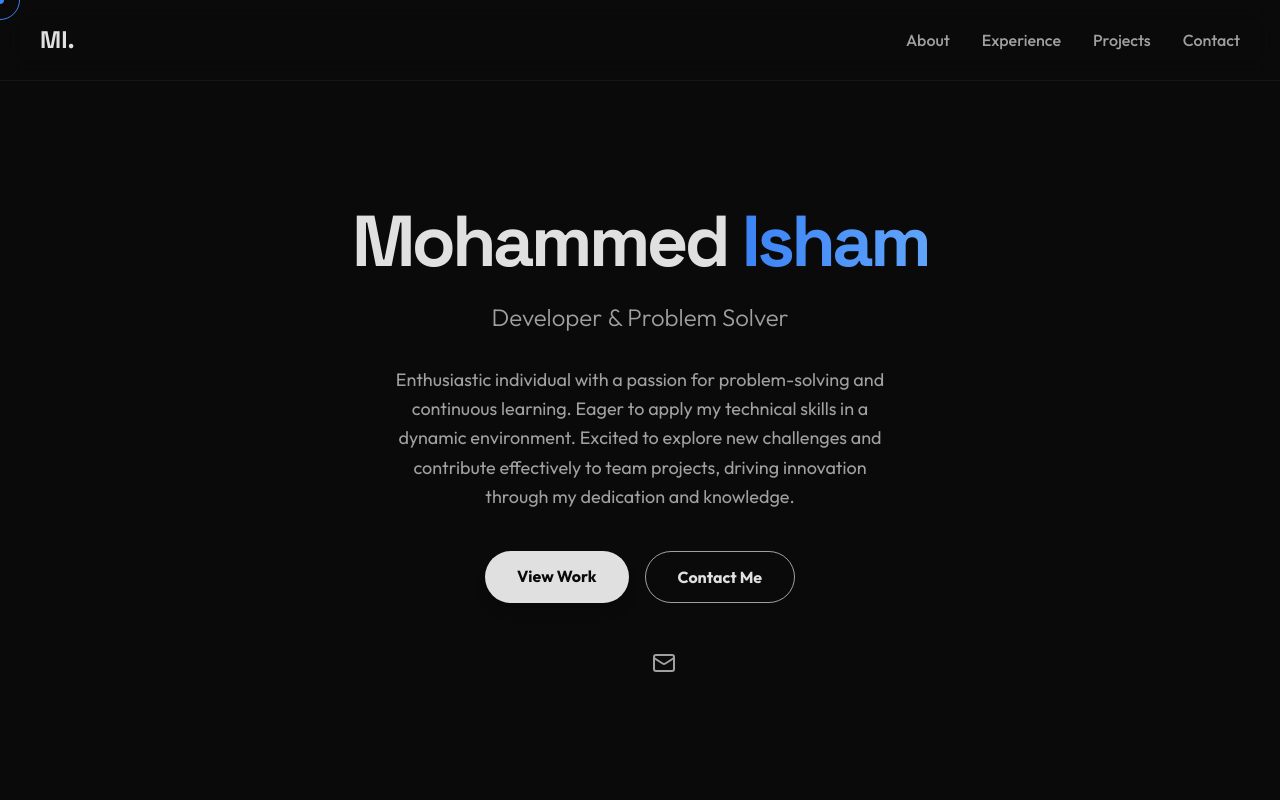
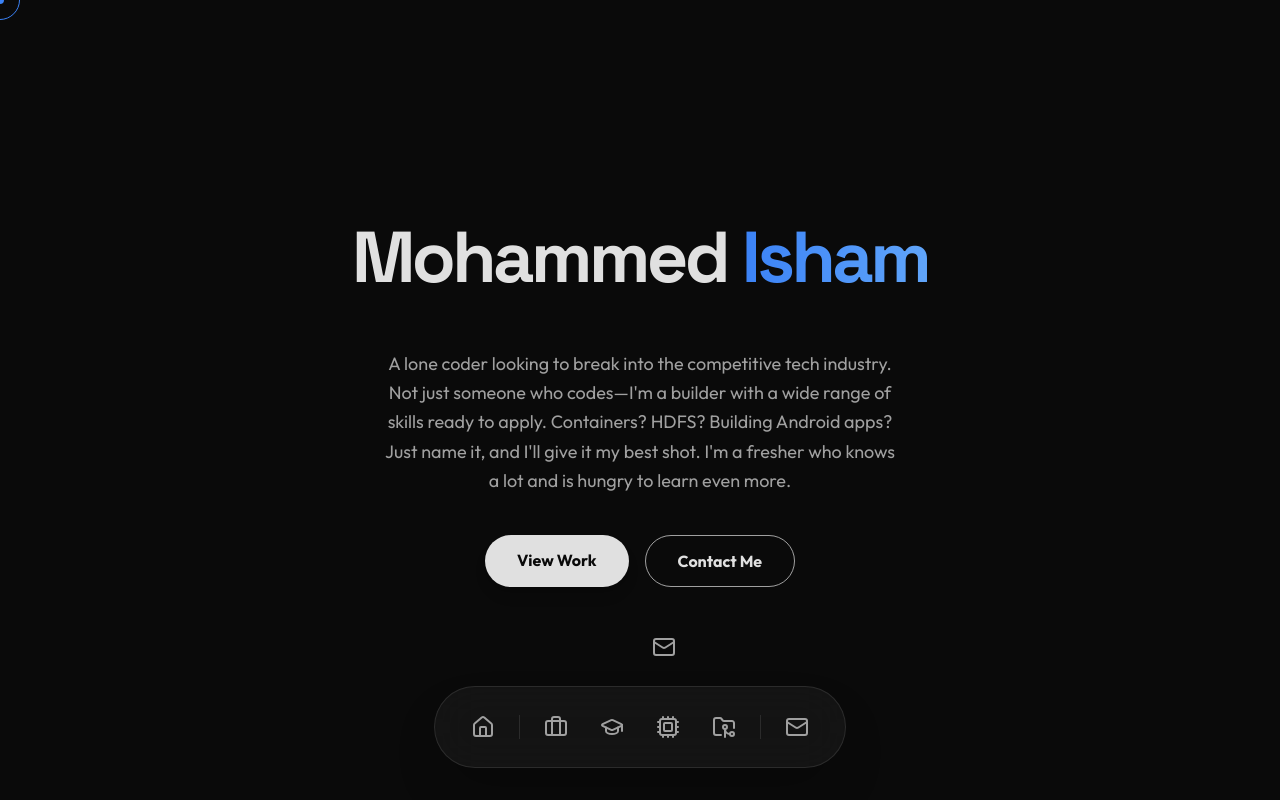
Before and after one commit to Dexterisham/Isham_Portfolio, a plain HTML site: page index.html in a window 1280 px wide. Shown: the top 800 px of the page. Drawn offline with nearby package versions, Linux system fonts and the light colour scheme.

Commit message:
chnged something

```diff
--- a/index.html
+++ b/index.html
@@ -58,7 +58,7 @@
 </head>
 
 <body
-    class="bg-bg text-text font-main leading-relaxed overflow-x-hidden antialiased selection:bg-accent selection:text-white">
+    class="bg-bg text-text font-main leading-relaxed overflow-x-hidden antialiased selection:bg-accent selection:text-white pb-32">
     <div
         class="cursor-dot fixed top-0 left-0 w-2 h-2 bg-accent rounded-full z-[9999] pointer-events-none -translate-x-1/2 -translate-y-1/2 hidden md:block">
     </div>
@@ -66,51 +66,7 @@
         class="cursor-outline fixed top-0 left-0 w-10 h-10 border border-accent rounded-full z-[9999] pointer-events-none -translate-x-1/2 -translate-y-1/2 transition-all duration-200 ease-out hidden md:block">
     </div>
 
-    <nav class="fixed w-full top-0 z-50 bg-[#0a0a0a]/80 backdrop-blur-md border-b border-white/5">
-        <div class="container flex justify-between items-center py-6 px-5 lg:px-0">
-            <div class="text-2xl font-bold font-mono text-text">MI.</div>
 
-            <!-- Desktop Menu -->
-            <ul class="hidden md:flex gap-8 list-none">
-                <li><a href="#about"
-                        class="text-secondary-text hover:text-text font-medium transition-colors relative group">About<span
-                            class="absolute left-0 -bottom-1 w-0 h-[2px] bg-accent transition-all duration-300 group-hover:w-full"></span></a>
-                </li>
-                <li><a href="#experience"
-                        class="text-secondary-text hover:text-text font-medium transition-colors relative group">Experience<span
-                            class="absolute left-0 -bottom-1 w-0 h-[2px] bg-accent transition-all duration-300 group-hover:w-full"></span></a>
-                </li>
-                <li><a href="#projects"
-                        class="text-secondary-text hover:text-text font-medium transition-colors relative group">Projects<span
-                            class="absolute left-0 -bottom-1 w-0 h-[2px] bg-accent transition-all duration-300 group-hover:w-full"></span></a>
-                </li>
-                <li><a href="#contact"
-                        class="text-secondary-text hover:text-text font-medium transition-colors relative group">Contact<span
-                            class="absolute left-0 -bottom-1 w-0 h-[2px] bg-accent transition-all duration-300 group-hover:w-full"></span></a>
-                </li>
-            </ul>
-
-            <!-- Mobile Hamburger -->
-            <div class="md:hidden cursor-pointer z-[1001] space-y-1.5 group" id="hamburger">
-                <span class="block w-6 h-0.5 bg-text transition-transform duration-300 origin-center"></span>
-                <span class="block w-6 h-0.5 bg-text transition-opacity duration-300"></span>
-                <span class="block w-6 h-0.5 bg-text transition-transform duration-300 origin-center"></span>
-            </div>
-        </div>
-
-        <!-- Mobile Menu Overlay -->
-        <div class="fixed inset-0 bg-bg/95 backdrop-blur-xl z-[1000] flex flex-col justify-center items-center gap-8 transition-all duration-300 translate-x-full md:hidden"
-            id="mobile-menu">
-            <a href="#about"
-                class="text-2xl font-medium text-secondary-text hover:text-accent transition-colors mobile-link">About</a>
-            <a href="#experience"
-                class="text-2xl font-medium text-secondary-text hover:text-accent transition-colors mobile-link">Experience</a>
-            <a href="#projects"
-                class="text-2xl font-medium text-secondary-text hover:text-accent transition-colors mobile-link">Projects</a>
-            <a href="#contact"
-                class="text-2xl font-medium text-secondary-text hover:text-accent transition-colors mobile-link">Contact</a>
-        </div>
-    </nav>
 
     <main>
         <section id="hero" class="min-h-screen flex items-center justify-center text-center px-4 relative pt-20">
@@ -162,6 +118,56 @@
         <p>&copy; 2025 Mohammed Isham. All rights reserved.</p>
     </footer>
 
+    <!-- Floating Dock Navigation -->
+    <div class="fixed bottom-8 left-1/2 -translate-x-1/2 z-50">
+        <nav
+            class="flex items-center gap-2 px-6 py-4 bg-[#171717]/80 backdrop-blur-xl border border-white/10 rounded-full shadow-2xl transition-all duration-300 hover:scale-[1.02]">
+
+            <a href="#hero" class="group relative p-3 rounded-full hover:bg-white/10 transition-all duration-300">
+                <i data-lucide="home" class="w-6 h-6 text-secondary-text group-hover:text-accent transition-colors"></i>
+                <span
+                    class="absolute -top-10 left-1/2 -translate-x-1/2 px-2 py-1 bg-card-bg border border-white/10 rounded text-xs text-white opacity-0 group-hover:opacity-100 transition-opacity duration-300 whitespace-nowrap pointer-events-none">Home</span>
+            </a>
+
+            <div class="w-px h-6 bg-white/10 mx-1"></div>
+
+            <a href="#experience" class="group relative p-3 rounded-full hover:bg-white/10 transition-all duration-300">
+                <i data-lucide="briefcase"
+                    class="w-6 h-6 text-secondary-text group-hover:text-accent transition-colors"></i>
+                <span
+                    class="absolute -top-10 left-1/2 -translate-x-1/2 px-2 py-1 bg-card-bg border border-white/10 rounded text-xs text-white opacity-0 group-hover:opacity-100 transition-opacity duration-300 whitespace-nowrap pointer-events-none">Experience</span>
+            </a>
+
+            <a href="#education" class="group relative p-3 rounded-full hover:bg-white/10 transition-all duration-300">
+                <i data-lucide="graduation-cap"
+                    class="w-6 h-6 text-secondary-text group-hover:text-accent transition-colors"></i>
+                <span
+                    class="absolute -top-10 left-1/2 -translate-x-1/2 px-2 py-1 bg-card-bg border border-white/10 rounded text-xs text-white opacity-0 group-hover:opacity-100 transition-opacity duration-300 whitespace-nowrap pointer-events-none">Education</span>
+            </a>
+
+            <a href="#skills" class="group relative p-3 rounded-full hover:bg-white/10 transition-all duration-300">
+                <i data-lucide="cpu" class="w-6 h-6 text-secondary-text group-hover:text-accent transition-colors"></i>
+                <span
+                    class="absolute -top-10 left-1/2 -translate-x-1/2 px-2 py-1 bg-card-bg border border-white/10 rounded text-xs text-white opacity-0 group-hover:opacity-100 transition-opacity duration-300 whitespace-nowrap pointer-events-none">Skills</span>
+            </a>
+
+            <a href="#projects" class="group relative p-3 rounded-full hover:bg-white/10 transition-all duration-300">
+                <i data-lucide="folder-git-2"
+                    class="w-6 h-6 text-secondary-text group-hover:text-accent transition-colors"></i>
+                <span
+                    class="absolute -top-10 left-1/2 -translate-x-1/2 px-2 py-1 bg-card-bg border border-white/10 rounded text-xs text-white opacity-0 group-hover:opacity-100 transition-opacity duration-300 whitespace-nowrap pointer-events-none">Projects</span>
+            </a>
+
+            <div class="w-px h-6 bg-white/10 mx-1"></div>
+
+            <a href="#contact" class="group relative p-3 rounded-full hover:bg-accent/20 transition-all duration-300">
+                <i data-lucide="mail" class="w-6 h-6 text-secondary-text group-hover:text-accent transition-colors"></i>
+                <span
+                    class="absolute -top-10 left-1/2 -translate-x-1/2 px-2 py-1 bg-card-bg border border-white/10 rounded text-xs text-white opacity-0 group-hover:opacity-100 transition-opacity duration-300 whitespace-nowrap pointer-events-none">Contact</span>
+            </a>
+        </nav>
+    </div>
+
     <script src="js/data.js"></script>
     <script src="js/script.js"></script>
     <script>
--- a/js/data.js
+++ b/js/data.js
@@ -1,70 +1,106 @@
 const portfolioData = {
-    profile: {
-        name: "Mohammed",
-        lastName: "Isham",
-        subtitle: "Developer & Problem Solver",
-        description: "Enthusiastic individual with a passion for problem-solving and continuous learning. Eager to apply my technical skills in a dynamic environment. Excited to explore new challenges and contribute effectively to team projects, driving innovation through my dedication and knowledge.",
-        email: "ishammohammedper10@gmail.com",
-        phone: "+91 8088653147",
-        social: {
-            github: "https://github.com/Dexterisham",
-            linkedin: "https://www.linkedin.com/in/mohammed-isham-6b6274208"
+    "profile": {
+        "name": "Mohammed",
+        "lastName": "Isham",
+        "subtitle": "",
+        "description": "A lone coder looking to break into the competitive tech industry. Not just someone who codes—I'm a builder with a wide range of skills ready to apply. Containers? HDFS? Building Android apps? Just name it, and I'll give it my best shot. I'm a fresher who knows a lot and is hungry to learn even more.",
+        "email": "ishammohammedper10@gmail.com",
+        "phone": "+91 8088653147",
+        "social": {
+            "github": "https://github.com/Dexterisham",
+            "linkedin": "https://www.linkedin.com/in/mohammed-isham-6b6274208"
         }
     },
-    experience: [
+    "experience": [
         {
-            role: "Intern/Developer",
-            company: "Abhimo Technologies",
-            date: "Dec 2024 - Feb 2025",
-            details: [
+            "role": "Intern/Developer",
+            "company": "Abhimo Technologies",
+            "date": "Dec 2024 - Feb 2025",
+            "details": [
                 "Developed mock UI for corporate bank applications using React, modernizing the user interface and improving user experience.",
                 "Assisted in database migration from Oracle SQL to MySQL, ensuring data integrity and optimizing query performance.",
                 "Collaborated with the development team to implement responsive design patterns for banking applications."
             ]
         }
     ],
-    education: [
+    "education": [
         {
-            degree: "Master of Computer Application",
-            school: "Mangalore Institute of Technology and Engineering, Badaga Mijar",
-            date: "Feb 2024 - Oct 2025",
-            grade: "CGPA: 8.07"
+            "degree": "Master of Computer Application",
+            "school": "Mangalore Institute of Technology and Engineering, Badaga Mijar",
+            "date": "Feb 2024 - Oct 2025",
+            "grade": "CGPA: 8.07"
         },
         {
-            degree: "Bachelors of Computer Application",
-            school: "Vijaya College, Mulki",
-            date: "June 2020 - Aug 2023",
-            grade: "CGPA: 7.16"
+            "degree": "Bachelors of Computer Application",
+            "school": "Vijaya College, Mulki",
+            "date": "June 2020 - Aug 2023",
+            "grade": "CGPA: 7.16"
         }
     ],
-    skills: {
-        languages: ["C", "C++", "Java", "JavaScript", "Python"],
-        web: ["MERN Stack", "React", "HTML/CSS"],
-        tools: ["Unity", "Godot", "Android Studio", "Hadoop", "Git", "Docker"]
+    "skills": {
+        "languages": [
+            "C",
+            "C++",
+            "Java",
+            "JavaScript",
+            "Python"
+        ],
+        "web": [
+            "MERN Stack",
+            "React",
+            "HTML/CSS"
+        ],
+        "tools": [
+            "Unity",
+            "Godot",
+            "Android Studio",
+            "Hadoop",
+            "Git",
+            "Docker"
+        ]
     },
-    projects: [
+    "projects": [
         {
-            title: "Branch LLM",
-            description: "Developed a local branching memory interface for exploratory AI conversations, enabling users to fork conversation branches while preserving context.",
-            tags: ["AI", "LLM", "Research"],
-            details: "<strong>Focus:</strong> Explored context compression techniques to optimize token usage in branched conversations."
+            "title": "Branch LLM",
+            "description": "Developed a local branching memory interface for exploratory AI conversations, enabling users to fork conversation branches while preserving context.",
+            "tags": [
+                "AI",
+                "LLM",
+                "Research"
+            ],
+            "details": "<strong>Focus:</strong> Explored context compression techniques to optimize token usage in branched conversations."
         },
         {
-            title: "File Organizer",
-            description: "Designed a Python-based tool to automatically organize and categorize files in a directory based on file type, size, or custom rules.",
-            tags: ["Python", "Automation", "Tool"],
-            details: "Implemented features to reduce manual file management effort, improving productivity and directory cleanliness."
+            "title": "File Organizer",
+            "description": "Designed a Python-based tool to automatically organize and categorize files in a directory based on file type, size, or custom rules.",
+            "tags": [
+                "Python",
+                "Automation",
+                "Tool"
+            ],
+            "details": "Implemented features to reduce manual file management effort, improving productivity and directory cleanliness."
         },
         {
-            title: "SiteSentinel",
-            description: "Developed a browser extension to retrieve and save URLs of visited pages.",
-            tags: ["Browser Extension", "JavaScript", "Privacy"],
-            details: "Implemented features to enhance user experience, such as a timer and tab blurring."
+            "title": "SiteSentinel",
+            "description": "Developed a browser extension to retrieve and save URLs of visited pages.",
+            "tags": [
+                "Browser Extension",
+                "JavaScript",
+                "Privacy"
+            ],
+            "details": "Implemented features to enhance user experience, such as a timer and tab blurring."
+        },
+        {
+            "title": "New Project",
+            "description": "Description",
+            "tags": [
+                "Tag1"
+            ],
+            "details": "Details"
         }
     ]
 };
 
-// Export for usage if module system is used, otherwise it's global
 if (typeof module !== 'undefined' && module.exports) {
     module.exports = portfolioData;
 }
--- a/js/script.js
+++ b/js/script.js
@@ -77,39 +77,7 @@ document.addEventListener('DOMContentLoaded', () => {
     }, 100);
 
 
-    // Hamburger Menu
-    const hamburger = document.getElementById('hamburger');
-    const mobileMenu = document.getElementById('mobile-menu');
-    const mobileLinks = document.querySelectorAll('.mobile-link');
-
-    if (hamburger && mobileMenu) {
-        hamburger.addEventListener('click', () => {
-            mobileMenu.classList.toggle('translate-x-full');
-            mobileMenu.classList.toggle('translate-x-0');
-
-            // Hamburger Animation
-            const spans = hamburger.querySelectorAll('span');
-            spans[0].classList.toggle('rotate-45');
-            spans[0].classList.toggle('translate-y-2');
-            spans[1].classList.toggle('opacity-0');
-            spans[2].classList.toggle('-rotate-45');
-            spans[2].classList.toggle('-translate-y-2');
-        });
-
-        // Close menu when clicking a link
-        mobileLinks.forEach(link => {
-            link.addEventListener('click', () => {
-                mobileMenu.classList.add('translate-x-full');
-                mobileMenu.classList.remove('translate-x-0');
-
-                // Reset Hamburger
-                const spans = hamburger.querySelectorAll('span');
-                spans[0].classList.remove('rotate-45', 'translate-y-2');
-                spans[1].classList.remove('opacity-0');
-                spans[2].classList.remove('-rotate-45', '-translate-y-2');
-            });
-        });
-    }
+    // Hamburger Menu Logic Removed (Navbar Redesigned)
 });
 
 // Rendering Functions
@@ -120,7 +88,20 @@ function renderHero() {
     const { name, lastName, subtitle, description, social } = portfolioData.profile;
 
     heroContainer.innerHTML = `
-        <h1 class="text-5xl md:text-7xl font-bold font-mono mb-6 tracking-tighter">${name} <span class="text-gradient">${lastName}</span></h1>
+        <div id="name-container" class="relative inline-block cursor-none mb-6">
+            <!-- Original Layer -->
+            <h1 class="text-5xl md:text-7xl font-bold font-mono tracking-tighter select-none">${name} <span class="text-gradient">${lastName}</span></h1>
+
+            <!-- Magnified Layer (Fixed: Added bg-bg to hide original text underneath) -->
+            <div id="magnifier-layer" class="absolute inset-0 pointer-events-none opacity-0 transition-opacity duration-300 bg-bg" aria-hidden="true">
+                <h1 class="text-5xl md:text-7xl font-bold font-mono tracking-tighter">${name} <span class="text-gradient">${lastName}</span></h1>
+            </div>
+
+            <!-- Glass Rim (Refined: Less frosty, more glossy, smooth scale entrance) -->
+            <div id="magnifier-rim" class="absolute w-32 h-32 border border-white/20 rounded-full pointer-events-none opacity-0 scale-75 shadow-2xl transition-all duration-300 ease-out z-10 backdrop-blur-[1px] bg-gradient-to-br from-white/20 to-transparent"
+                 style="box-shadow: 0 4px 30px rgba(0, 0, 0, 0.5), inset 0 0 20px rgba(255, 255, 255, 0.4), 0 0 15px rgba(59, 130, 246, 0.4);"></div>
+        </div>
+
         <p class="text-xl md:text-2xl text-secondary-text mb-8 font-light">${subtitle}</p>
         <p class="text-lg text-secondary-text mb-10 max-w-lg mx-auto leading-relaxed">${description}</p>
         <div class="flex gap-4 justify-center mb-12">
@@ -133,6 +114,61 @@ function renderHero() {
             <a href="mailto:${portfolioData.profile.email}" aria-label="Email" class="text-secondary-text hover:text-accent transition-all duration-300 hover:-translate-y-1"><i data-lucide="mail" width="24" height="24"></i></a>
         </div>
     `;
+
+    // Initialize the magnifier effect *after* rendering
+    setTimeout(initNameMagnifier, 0);
+}
+
+function initNameMagnifier() {
+    const container = document.getElementById('name-container');
+    const magnifierLayer = document.getElementById('magnifier-layer');
+    const rim = document.getElementById('magnifier-rim');
+
+    // Select custom cursor elements to hide them
+    const cursorDot = document.querySelector('.cursor-dot');
+    const cursorOutline = document.querySelector('.cursor-outline');
+
+    if (!container || !magnifierLayer || !rim) return;
+
+    container.addEventListener('mouseenter', () => {
+        magnifierLayer.classList.remove('opacity-0');
+        rim.classList.remove('opacity-0', 'scale-75'); // Scale up
+
+        // Hide global custom cursor
+        if (cursorDot) cursorDot.classList.add('opacity-0');
+        if (cursorOutline) cursorOutline.classList.add('opacity-0');
+    });
+
+    container.addEventListener('mouseleave', () => {
+        magnifierLayer.classList.add('opacity-0');
+        rim.classList.add('opacity-0', 'scale-75'); // Scale down
+
+        // Show global custom cursor
+        if (cursorDot) cursorDot.classList.remove('opacity-0');
+        if (cursorOutline) cursorOutline.classList.remove('opacity-0');
+    });
+
+    container.addEventListener('mousemove', (e) => {
+        const rect = container.getBoundingClientRect();
+        const x = e.clientX - rect.left;
+        const y = e.clientY - rect.top;
+
+        // Size of the lens (Matches w-32 = 8rem = 128px)
+        const size = 128;
+        const radius = size / 2;
+
+        // Update Clip Path for the magnified text
+        // We clip the magnified layer to a circle at the mouse position
+        magnifierLayer.style.clipPath = `circle(${radius}px at ${x}px ${y}px)`;
+
+        // Move the visible rim to follow the mouse (centered)
+        rim.style.left = `${x - radius}px`;
+        rim.style.top = `${y - radius}px`;
+
+        // The Magic: Scale the text layer from the mouse position
+        magnifierLayer.style.transformOrigin = `${x}px ${y}px`;
+        magnifierLayer.style.transform = 'scale(1.35)'; // Slightly increased magnification
+    });
 }
 
 function renderExperience() {
```
Also changed, not shown: 1 other file.
